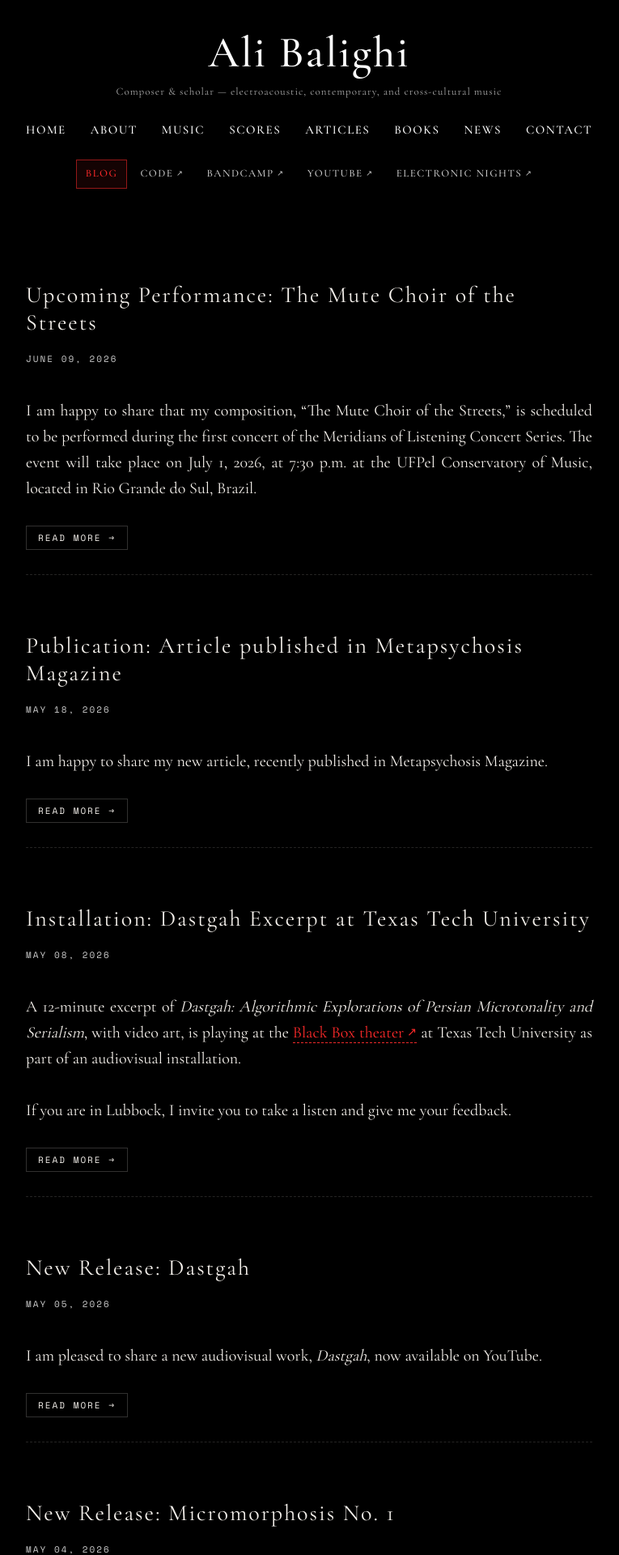
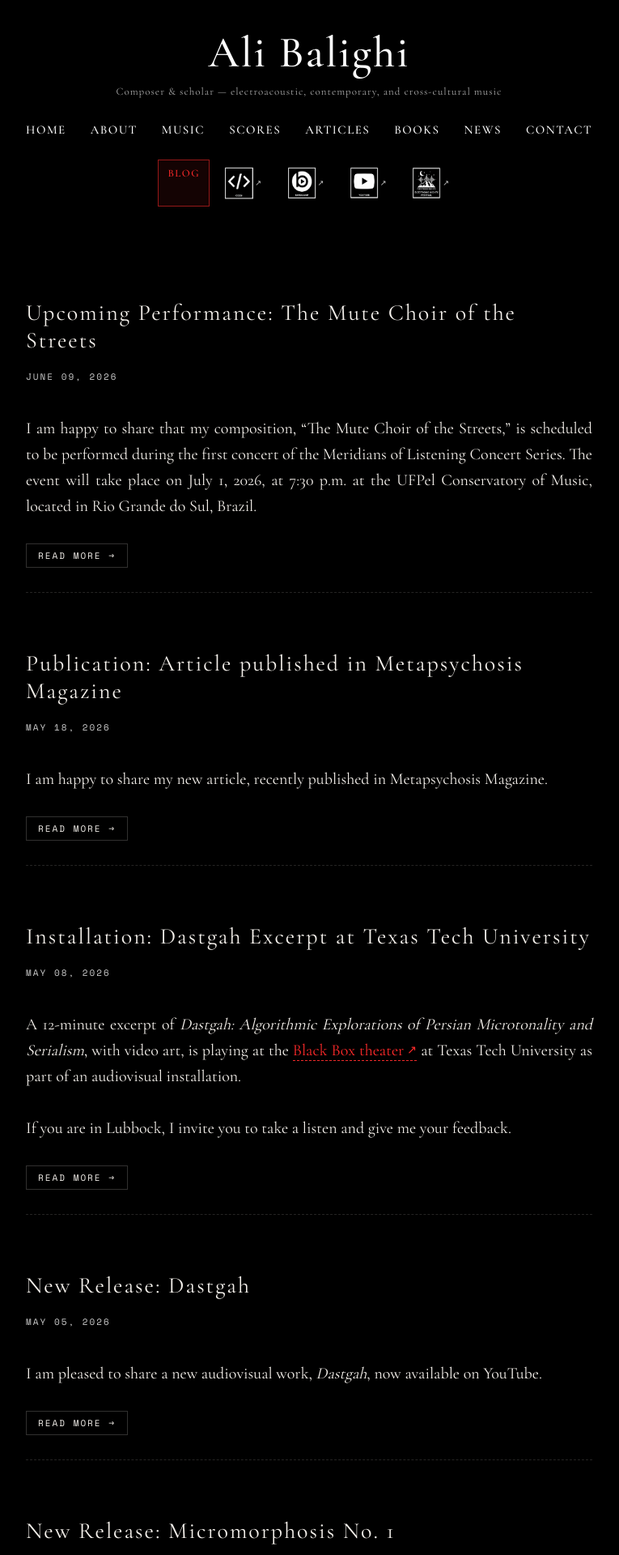
Before and after one commit to alib65/blog, a Jekyll site: the page built from index.html, in a window 1280 px wide. Shown: the top 1920 px of the page at 81% size, without its empty margins (258-1023 px from the left). Built offline with Jekyll 4.4.1, drawn with Linux system fonts in a browser that asks for light colours.

Commit message:
Replace social menu text links with PNG icons
Match main site: swap CODE/BANDCAMP/YOUTUBE/ELECTRONIC NIGHTS text
links for icon images, keep accessible aria-label per link, scope
new CSS to .social-menu only.

Co-Authored-By: Claude Sonnet 5 <noreply@anthropic.com>
Claude-Session: https://claude.ai/code/session_01KkFpQkFwfru7iBAPaQRQQq

```diff
--- a/_layouts/default.html
+++ b/_layouts/default.html
@@ -112,6 +112,19 @@
         .social-menu .highlight {
             color: var(--text-dim);
             font-size: 13px;
+        }
+
+        .social-menu .icon-link {
+            display: inline-flex;
+            align-items: center;
+            justify-content: center;
+        }
+
+        .social-menu .icon-img {
+            width: 40px;
+            height: 40px;
+            object-fit: contain;
+            display: block;
         }
 
         .highlight:hover,
@@ -293,10 +306,10 @@
 
     <nav class="social-menu" aria-label="External links">
         <a href="{{ '/' | relative_url }}" class="highlight" aria-current="page">BLOG</a>
-        <a href="https://github.com/alib65" target="_blank" rel="noopener noreferrer" class="highlight">CODE</a>
-        <a href="https://alibalighi.bandcamp.com/" target="_blank" rel="noopener noreferrer" class="highlight">BANDCAMP</a>
-        <a href="https://www.youtube.com/@AliBalighi" target="_blank" rel="noopener noreferrer" class="highlight">YOUTUBE</a>
-        <a href="https://electronicnights.github.io" target="_blank" rel="noopener noreferrer" class="highlight">ELECTRONIC NIGHTS</a>
+        <a href="https://github.com/alib65" target="_blank" rel="noopener noreferrer" class="highlight icon-link" aria-label="Code (GitHub)"><img src="{{ '/icons/code.png' | relative_url }}" alt="" class="icon-img" loading="lazy"></a>
+        <a href="https://alibalighi.bandcamp.com/" target="_blank" rel="noopener noreferrer" class="highlight icon-link" aria-label="Bandcamp"><img src="{{ '/icons/bandcamp.png' | relative_url }}" alt="" class="icon-img" loading="lazy"></a>
+        <a href="https://www.youtube.com/@AliBalighi" target="_blank" rel="noopener noreferrer" class="highlight icon-link" aria-label="YouTube"><img src="{{ '/icons/youtube.png' | relative_url }}" alt="" class="icon-img" loading="lazy"></a>
+        <a href="https://electronicnights.github.io" target="_blank" rel="noopener noreferrer" class="highlight icon-link" aria-label="Electronic Nights"><img src="{{ '/icons/electronicnights.png' | relative_url }}" alt="" class="icon-img" loading="lazy"></a>
     </nav>
 </header>
 
```
Also changed, not shown: icons/bandcamp.png (added), icons/code.png (added), icons/electronicnights.png (added), icons/youtube.png (added).
